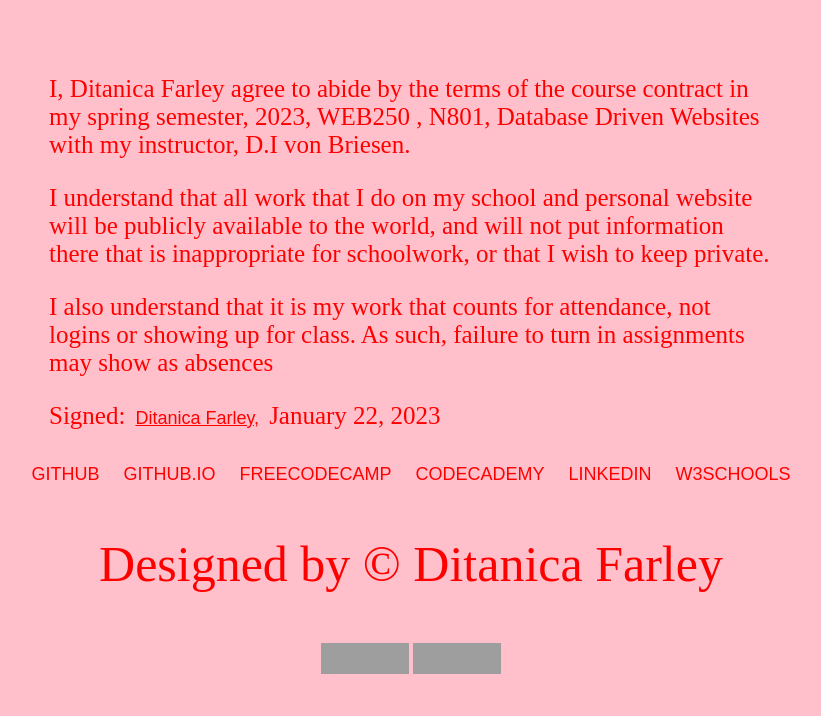
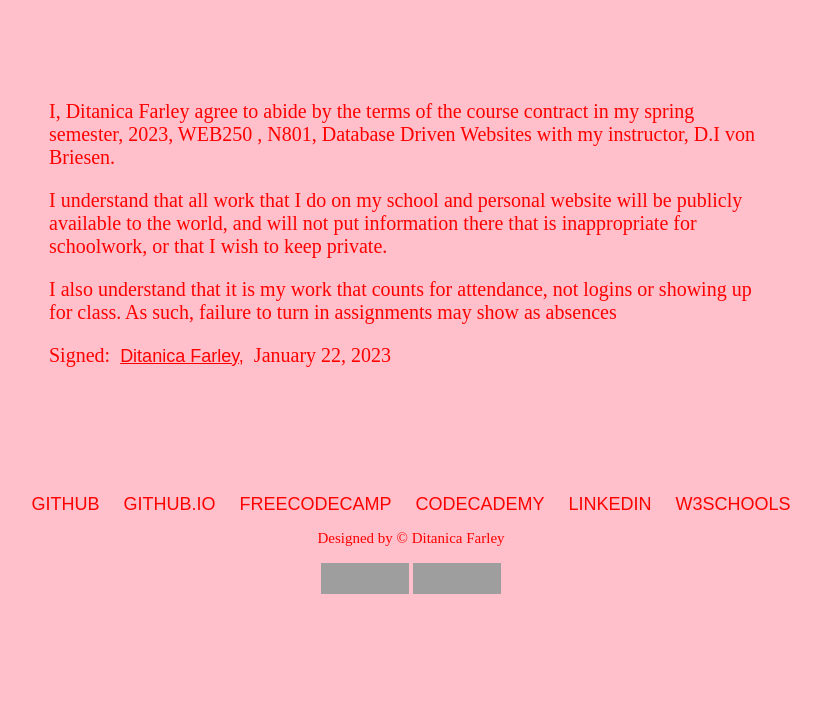
Before and after one commit to ditanica424/ditanica424.github.io, a PHP site: page /contract.html in a window 1280 px wide. Shown: the part 210-926 px from the top of the page, without its empty margins (229-1050 px from the left). After the commit the page ends 804 px from the top, so only its background shows below. Run offline with PHP 8.4, Linux system fonts and the light colour scheme; grey boxes are pictures that could not be loaded.

Commit message:
Update default3.css

```diff
--- a/Styles/default3.css
+++ b/Styles/default3.css
@@ -24,7 +24,7 @@ nav {
 
 main {
     height: 400px;
-    padding-top: 50px;
+    padding-top: 80px;
     padding-left: 150px;
     padding-right: 150px;
 }
@@ -45,11 +45,11 @@ h1 {
 p {
     color: red;
     font-style: normal;
-    font-size: 50px;
+    font-size: 15px;
 }
 
 main p {
-    font-size: 25px;
+    font-size: 20px;
 }
 
 main a {
```
